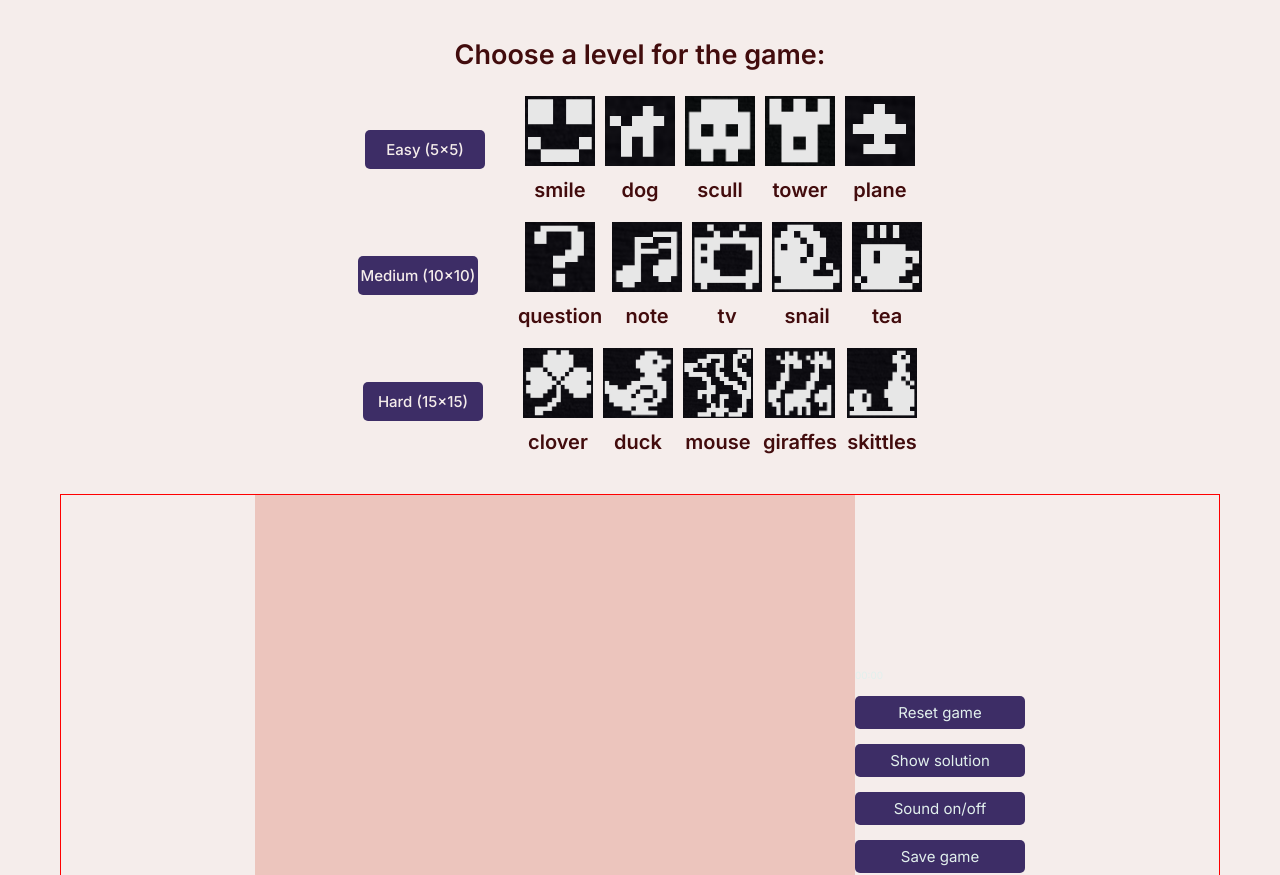
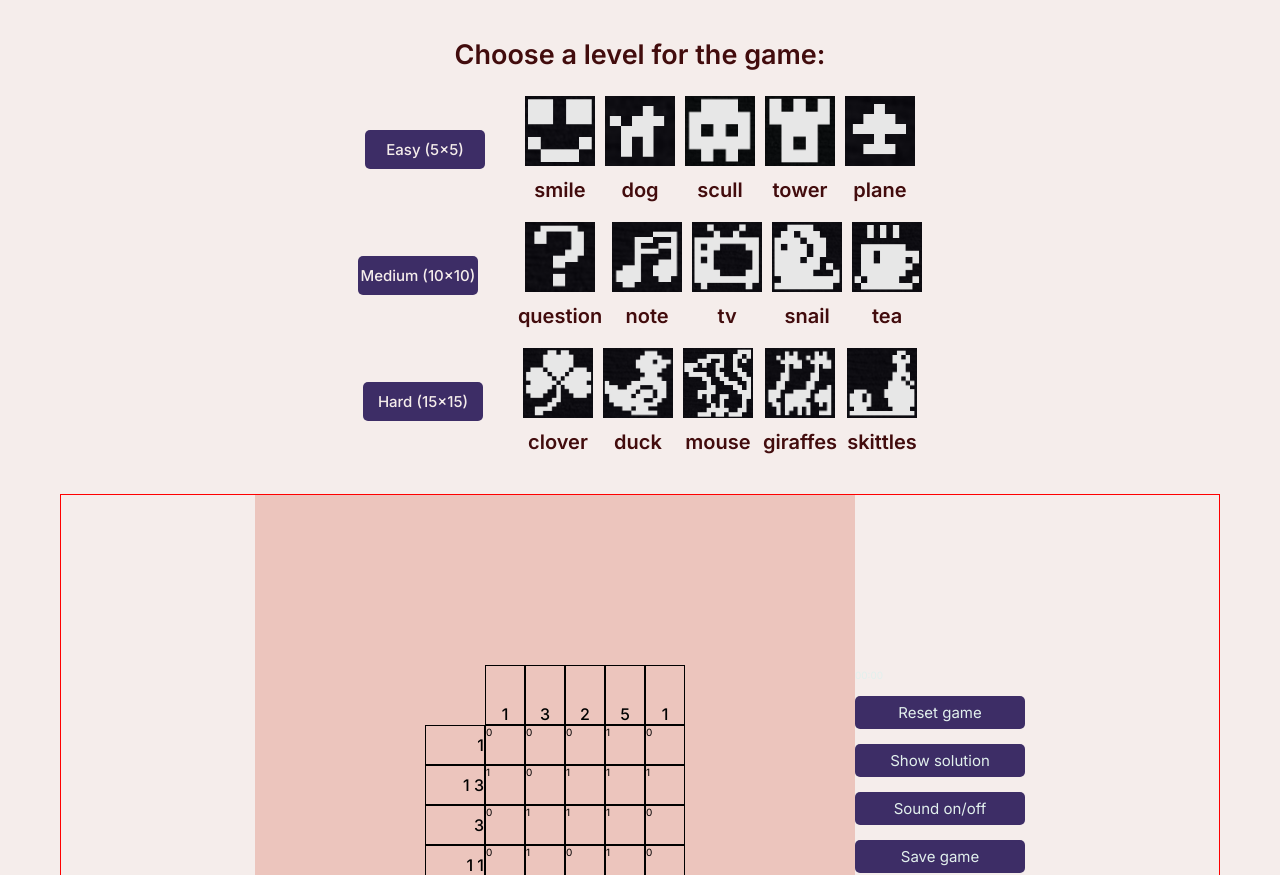
Before and after one commit to Ihar-Batura/Nonograms, a website built with webpack: page src/index.html in a window 1280 px wide. Shown: the part 77-952 px from the top of the page. Built offline with nearby package versions, Linux system fonts and the light colour scheme.

Commit message:
feat: add code for create cells

```diff
--- a/src/index.html
+++ b/src/index.html
@@ -143,7 +143,9 @@
         </section>
         <section id="game">
           <div class="game-container">
-            <div class="game-field"></div>
+            <div class="game-field__container">
+              <div class="game-field"></div>
+            </div>
             <div class="game-buttons">
               <div class="timer">00:00</div>
               <button class="game-btn">Reset game</button>
--- a/src/index.js
+++ b/src/index.js
@@ -294,3 +294,81 @@ const nonograms = [
     ],
   },
 ];
+
+/* GAME Field */
+
+const gameField = document.querySelector('.game-field');
+
+function createGameField(game = nonograms[0].matrix) {
+  const rowTopPrompt = document.createElement('div'); // ряд с верхними подсказками
+  rowTopPrompt.className = 'row-top';
+  gameField.appendChild(rowTopPrompt);
+
+  const emptyPlace = document.createElement('div'); // путой квадрат в верхнем ряду с подсказками
+  emptyPlace.className = 'row-prompt';
+  rowTopPrompt.appendChild(emptyPlace);
+
+  // создает верхние подсказки
+  for (let i = 0; i < game.length; i++) {
+    const cellTopPrompt = document.createElement('div'); // создаем элемент для подсказок сверху
+    cellTopPrompt.className = 'top-prompt';
+
+    let counterTop = 0;
+
+    for (let j = 0; j < game.length; j++) {
+      const prompt = document.createElement('span'); // каждую подсказку оборачиваем в спан что бы выстроить их в колонку
+      prompt.className = 'prompt';
+      prompt.innerText = '';
+      if (game[j][i] === 1) {
+        counterTop++;
+        if (j === game.length - 1) {
+          prompt.innerText += counterTop;
+          cellTopPrompt.appendChild(prompt);
+        }
+      } else {
+        if (counterTop > 0) {
+          prompt.innerText += counterTop;
+          cellTopPrompt.appendChild(prompt);
+          counterTop = 0;
+        }
+      }
+    }
+
+    rowTopPrompt.appendChild(cellTopPrompt);
+  }
+
+  // создание ячеек(клеток) для игры
+  for (let i = 0; i < game.length; i++) {
+    const rowCells = document.createElement('div'); // ряд подсказки и игровые клетки
+    rowCells.className = 'row-cells';
+    const rowPrompt = document.createElement('div'); // ряд с подсказками слева
+    rowPrompt.className = 'row-prompt';
+    rowPrompt.innerText = '';
+    rowCells.appendChild(rowPrompt);
+    let counter = 0; // счеткик подсказок слева
+    for (let j = 0; j < game[i].length; j++) {
+      const cell = document.createElement('div'); // создание новой игровой клетки
+      cell.className = 'cell';
+      cell.innerText = game[i][j];
+      if (game[i][j] === 1) {
+        counter++;
+        if (j === game.length - 1) {
+          rowPrompt.innerText += ` ${counter}`;
+        }
+      } else {
+        if (counter > 0) {
+          rowPrompt.innerText += ` ${counter}`;
+          counter = 0;
+        }
+      }
+
+      rowCells.appendChild(cell);
+    }
+
+    gameField.appendChild(rowCells);
+  }
+}
+createGameField();
+
+// console.log(nonograms[0].id);
+// console.log(nonograms[0].matrix);
--- a/src/style.css
+++ b/src/style.css
@@ -211,7 +211,10 @@ h2 {
   justify-content: center;
   border: 1px solid red;
 }
-.game-field {
+.game-field__container {
+  display: flex;
+  justify-content: center;
+  align-items: center;
   width: 600px;
   height: 600px;
   background-color: var(--clr-text-light-hover);
@@ -368,6 +371,10 @@ tr:nth-child(2n) > td {
     color: var(--clr-body-text-light);
   }
 
+  .game-container {
+    flex-direction: column;
+  }
+
   .table-caption {
     font-size: 2.2rem;
   }
@@ -425,3 +432,52 @@ tr:nth-child(2n) > td {
     font-weight: 400;
   }
 }
+
+.row-top {
+  display: flex;
+}
+
+.row-top .row-prompt {
+  border: none;
+}
+
+.top-prompt {
+  display: flex;
+  flex-direction: column;
+  justify-content: end;
+  color: black;
+  font-size: 16px;
+  font-weight: 500;
+  width: 40px;
+  min-height: 60px;
+  border: 1px solid black;
+}
+
+span.prompt {
+  text-align: center;
+}
+
+.row-cells {
+  display: flex;
+}
+
+.row-prompt {
+  display: flex;
+  justify-content: end;
+  align-items: center;
+  color: black;
+  font-size: 16px;
+  font-weight: 500;
+  min-width: 60px;
+  height: 40px;
+  text-align: end;
+  border: 1px solid black;
+}
+
+.cell {
+  color: black;
+  font-size: 10px;
+  width: 40px;
+  height: 40px;
+  border: 1px solid black;
+}
```
